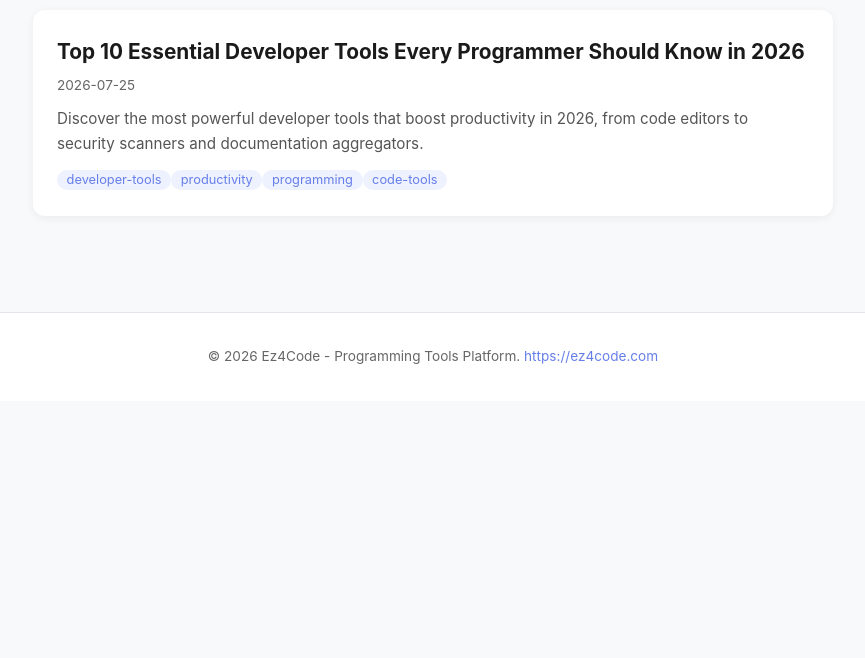
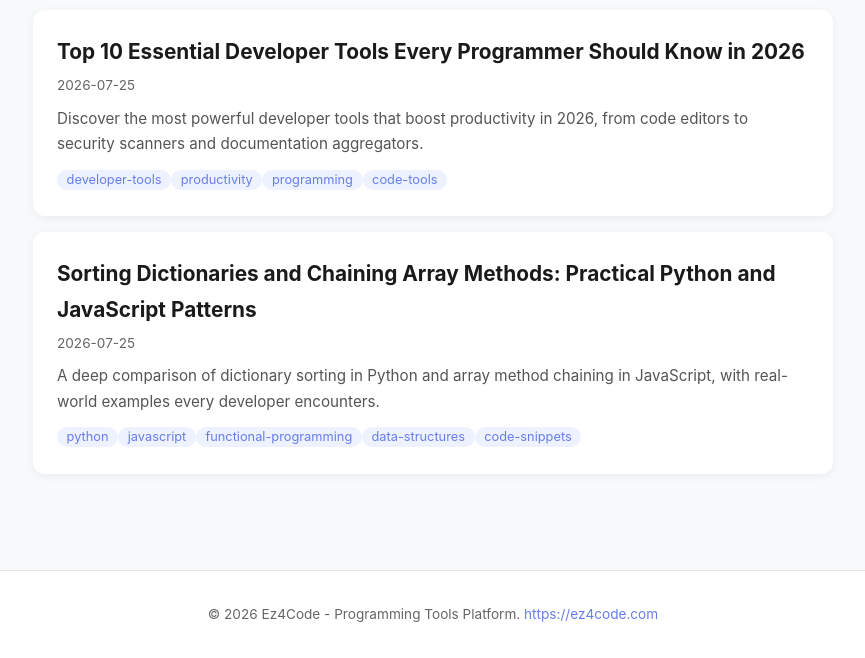
Before and after one commit to niceyayale/ez4code-web, a plain HTML site: page blog/index.html in a window 1280 px wide. Shown: the part 163-821 px from the top of the page, without its empty margins (207-1072 px from the left). Before the commit the page ends 800 px from the top, so only its background shows below. Drawn offline with Linux system fonts and the light colour scheme.

Commit message:
blog: update index page

```diff
--- a/blog/index.html
+++ b/blog/index.html
@@ -29,6 +29,13 @@
       <p class="excerpt">Discover the most powerful developer tools that boost productivity in 2026, from code editors to security scanners and documentation aggregators.</p>
       <div class="tags"><span class="tag">developer-tools</span><span class="tag">productivity</span><span class="tag">programming</span><span class="tag">code-tools</span></div>
     </article>
+
+    <article class="post-card">
+      <h2><a href="/ez4code-web/blog/sorting-dictionaries-and-chaining-array-methods-practical-py.html">Sorting Dictionaries and Chaining Array Methods: Practical Python and JavaScript Patterns</a></h2>
+      <div class="meta"><time>2026-07-25</time></div>
+      <p class="excerpt">A deep comparison of dictionary sorting in Python and array method chaining in JavaScript, with real-world examples every developer encounters.</p>
+      <div class="tags"><span class="tag">python</span><span class="tag">javascript</span><span class="tag">functional-programming</span><span class="tag">data-structures</span><span class="tag">code-snippets</span></div>
+    </article>
   </main>
 
   <footer class="site-footer">
```
